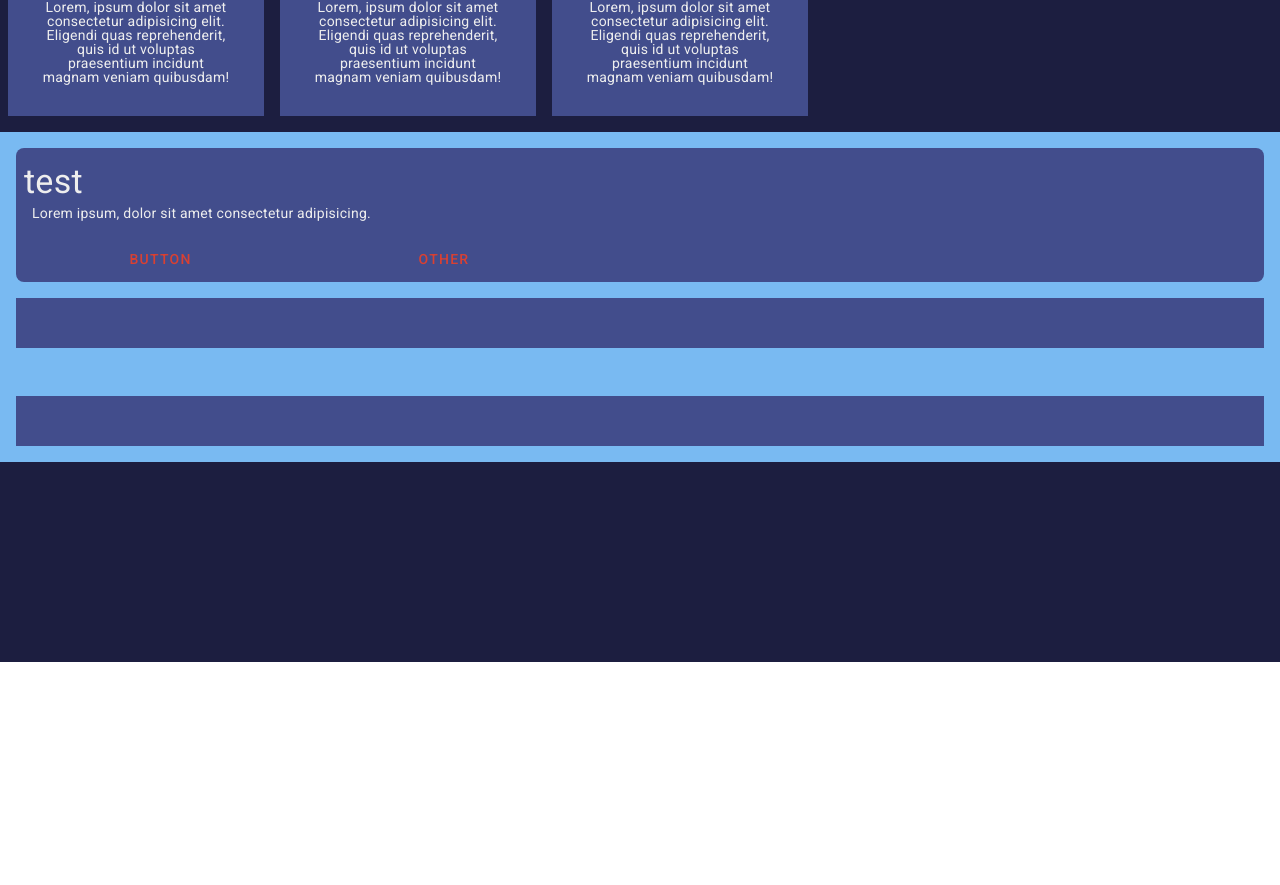
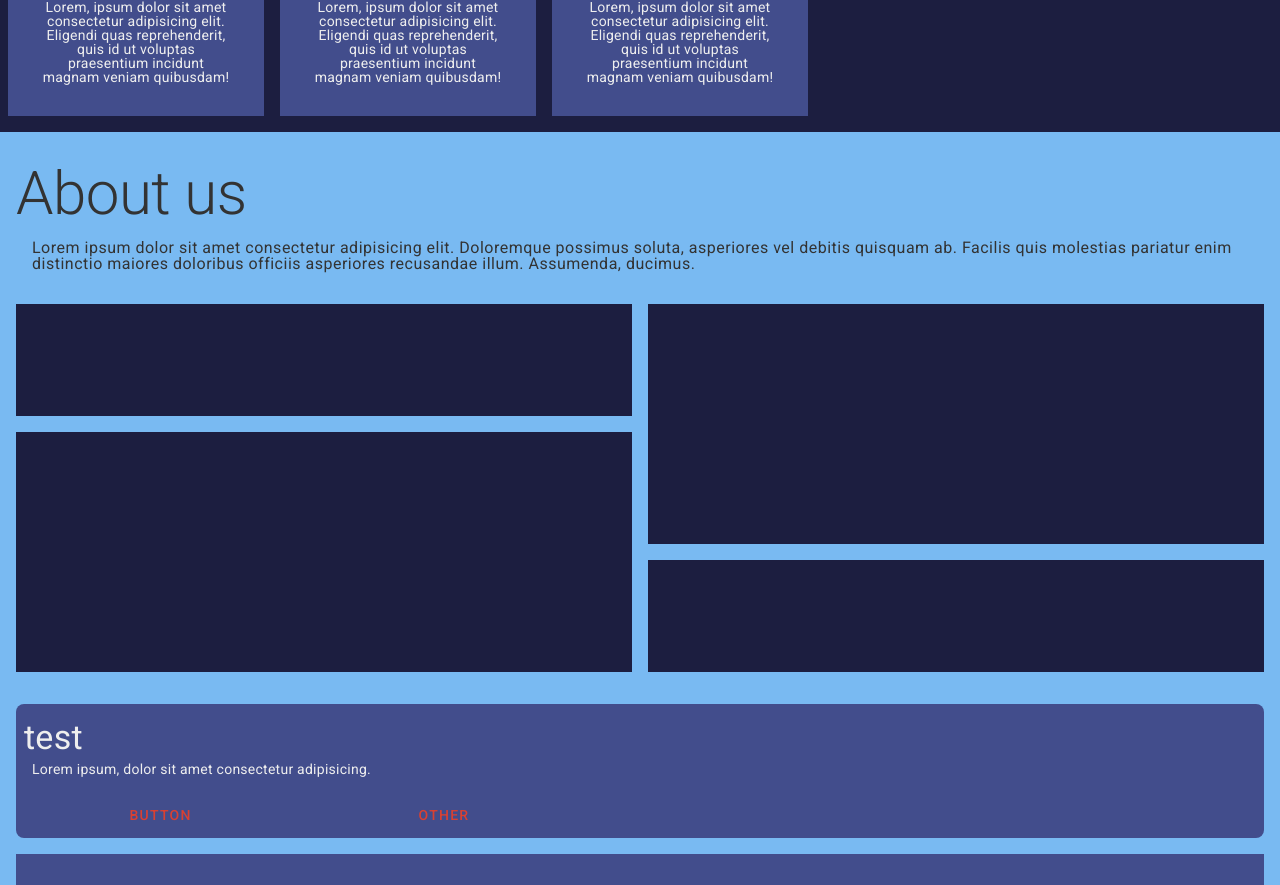
Before and after one commit to BenLirio/healthy-smile-mobile-wire, a React (Create React App) app: page / in a window 1280 px wide. Shown: the part 724-1609 px from the top of the page. Before the commit the page ends 1386 px from the top, so only its background shows below. Built offline with nearby package versions, Linux system fonts and the light colour scheme.

Commit message:
Finnish About

```diff
--- /dev/null
+++ b/src/components/About/About.js
@@ -0,0 +1,20 @@
+import React from 'react'
+import classes from './About.module.scss'
+import Text from '../Text/Text'
+export default function About() {
+  return (
+    <div className={classes.About}>
+      <div className={classes.Title}>
+        <Text type='headline2'>About us</Text>
+      </div>
+      <div className={classes.Body}>
+        <Text type='body1'>
+          Lorem ipsum dolor sit amet consectetur adipisicing elit. Doloremque
+          possimus soluta, asperiores vel debitis quisquam ab. Facilis quis
+          molestias pariatur enim distinctio maiores doloribus officiis
+          asperiores recusandae illum. Assumenda, ducimus.
+        </Text>
+      </div>
+    </div>
+  )
+}
--- /dev/null
+++ b/src/components/About/About.module.scss
@@ -0,0 +1,10 @@
+@import '../../variables.scss';
+.About {
+  margin-bottom: $_2;
+}
+.Title {
+  margin: 0 $_1 $_1;
+}
+.Body {
+  margin: 0 $_2;
+}
--- /dev/null
+++ b/src/components/ImageGroup/ImageGroup.js
@@ -0,0 +1,12 @@
+import React from 'react'
+import classes from './ImageGroup.module.scss'
+export default function ImageGroup() {
+  return (
+    <div className={classes.ImageGroup}>
+      <div className={classes.ImageOne}></div>
+      <div className={classes.ImageTwo}></div>
+      <div className={classes.ImageThree}></div>
+      <div className={classes.ImageFour}></div>
+    </div>
+  )
+}
--- /dev/null
+++ b/src/components/ImageGroup/ImageGroup.module.scss
@@ -0,0 +1,34 @@
+@import '../../variables.scss';
+.ImageGroup {
+  padding: 0 $_1;
+  display: grid;
+  grid-template-columns: repeat(2, 1fr);
+  grid-template-rows: repeat(3, 1fr);
+  grid-column-gap: $_1;
+  grid-row-gap: $_1;
+  margin-bottom: $_1;
+}
+.ImageOne {
+  grid-area: 1 / 1 / 2 / 2;
+  width: 100%;
+  height: $_7;
+  background: $dark;
+}
+.ImageTwo {
+  grid-area: 1 / 2 / 3 / 3;
+  width: 100%;
+  height: 100%;
+  background: $dark;
+}
+.ImageThree {
+  grid-area: 2 / 1 / 4 / 2;
+  width: 100%;
+  height: 100%;
+  background: $dark;
+}
+.ImageFour {
+  grid-area: 3 / 2 / 4 / 3;
+  width: 100%;
+  height: 100%;
+  background: $dark;
+}
--- a/src/containers/Body/Body.js
+++ b/src/containers/Body/Body.js
@@ -7,6 +7,8 @@ import Cta from '../../components/Cta/Cta'
 import Feature from '../../components/Feature/Feature'
 import ReviewHolder from '../../components/ReviewHolder/ReviewHolder'
 import Review from '../../components/Review/Review'
+import About from '../../components/About/About'
+import ImageGroup from '../../components/ImageGroup/ImageGroup'
 
 export default function Body() {
   return (
@@ -22,9 +24,12 @@ export default function Body() {
           <Review />
           <Review />
         </ReviewHolder>
+        <Section>
+          <About />
+          <ImageGroup />
+        </Section>
         <Cta></Cta>
         <Card />
-        <Section></Section>
         <Card />
       </Post>
     </div>
```
